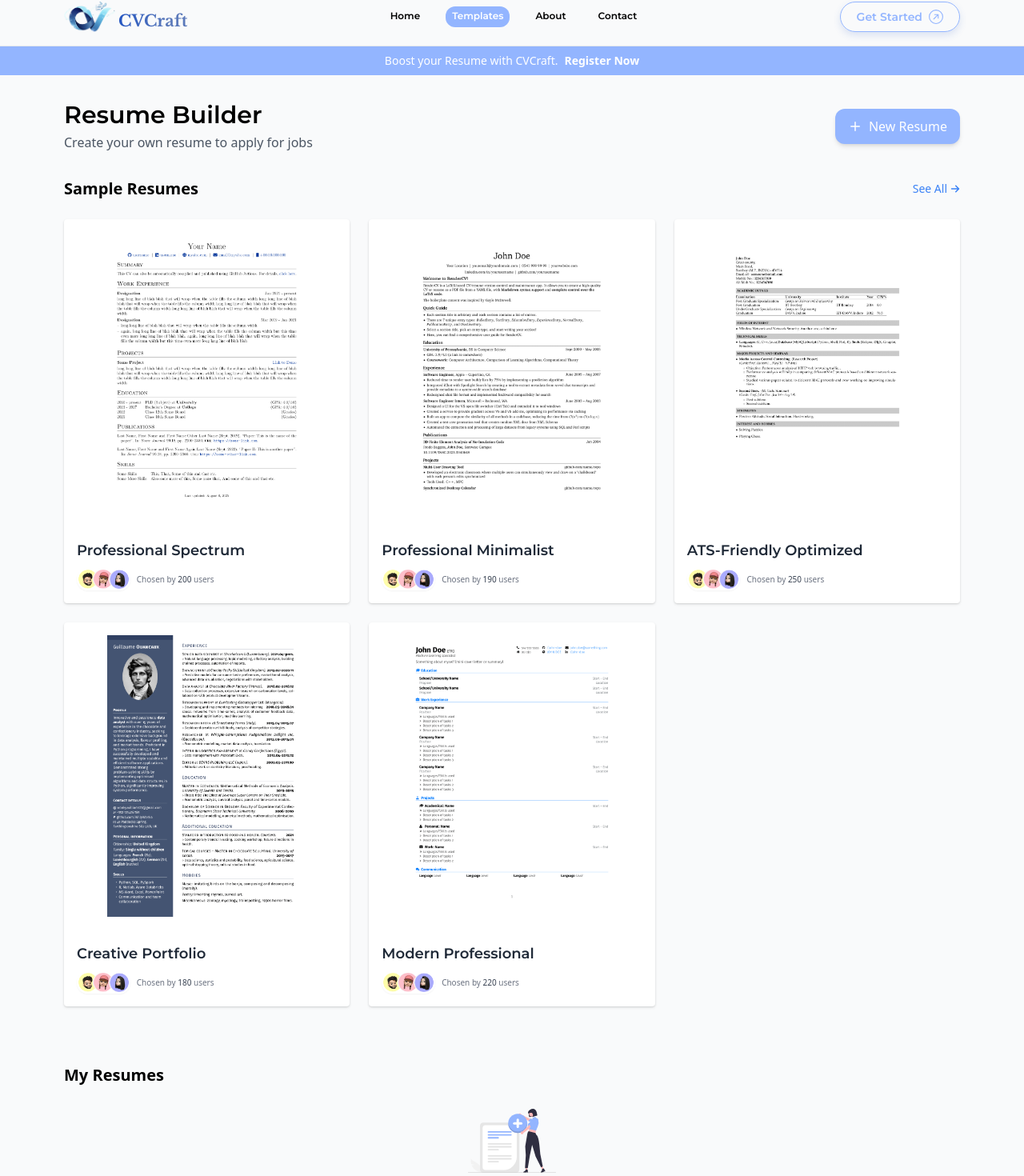
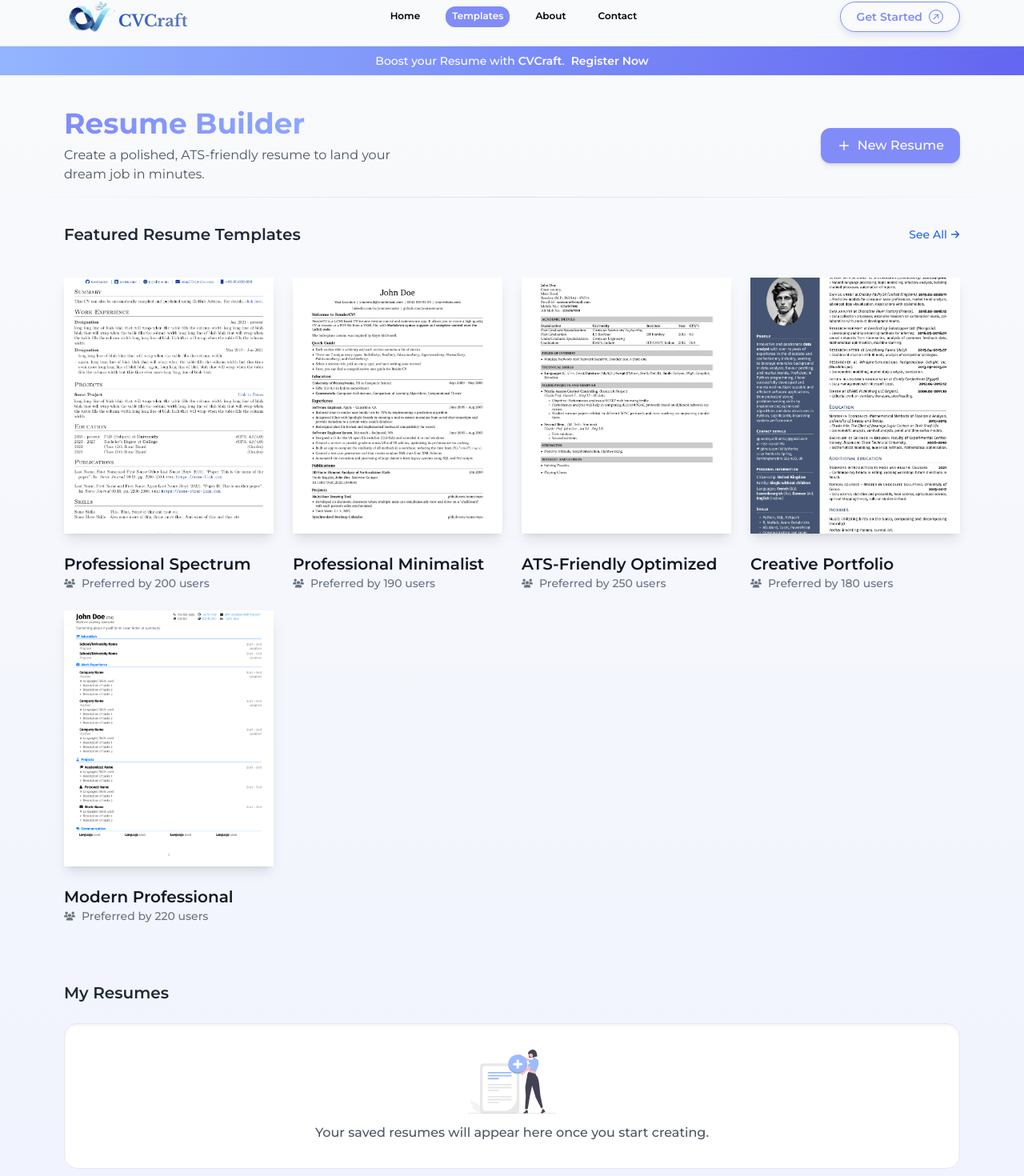
Before and after one commit to farhanadil1/CVCraft, a React (Create React App) app in the folder frontend/: page /templates in a window 1280 px wide. Shown: the part 15-1485 px from the top of the page at 80% size. Built offline with nearby package versions, Linux system fonts and the light colour scheme.

Commit message:
style: Update button styles across multiple components to use indigo color scheme and enhance hover effects

```diff
--- a/frontend/src/components/Navbar.js
+++ b/frontend/src/components/Navbar.js
@@ -42,8 +42,8 @@ const Navbar = () => {
               className={({ isActive }) =>
                 `font-para font-semibold px-2 py-1 rounded-xl cursor-pointer transition-all duration-300 border-b-2
                 ${isActive
-                  ? 'bg-primary text-white border-primary'
-                  : 'text-black hover:text-primary border-transparent hover:border-primary'}`
+                  ? 'bg-indigo-400 text-white border-indigo-400'
+                  : 'text-black hover:text-indigo-400 border-transparent hover:border-indigo-400'}`
               }
             >
               {item.name}
@@ -56,18 +56,18 @@ const Navbar = () => {
           <button
             onClick={handleNavigate}
             className="group relative inline-flex items-center gap-2 px-5 py-2 rounded-full
-                      border border-primary text-primary font-para font-semibold text-sm
+                      border border-indigo-400 text-indigo-400 font-para font-semibold text-sm
                       transition-all duration-300 overflow-hidden shadow-[0_4px_10px_rgba(40,88,193,0.15)]
                       hover:shadow-[0_6px_20px_rgba(40,88,193,0.25)]"
           >
-            <span className="absolute inset-0 bg-gradient-to-r from-primary to-accent2 opacity-0 group-hover:opacity-100 transition-opacity duration-300 rounded-full"></span>
+            <span className="absolute inset-0 bg-gradient-to-r from-indigo-400 to-primary opacity-0 group-hover:opacity-100 transition-opacity duration-300 rounded-full"></span>
 
             <span className="relative z-10 transition-all duration-300 group-hover:text-white">
               Get Started
             </span>
             <BsArrowUpRightCircle
               size={18}
-              className="relative z-10 text-primary group-hover:text-white transform transition-all duration-300 group-hover:translate-x-1 group-hover:-translate-y-0.5"
+              className="relative z-10 text-indigo-400 group-hover:text-white transform transition-all duration-300 group-hover:translate-x-1 group-hover:-translate-y-0.5"
             />
           </button>
         </div>
--- a/frontend/src/components/home/ResumeSection.js
+++ b/frontend/src/components/home/ResumeSection.js
@@ -81,7 +81,7 @@ const ResumeSection = () => {
       <button
         onClick={handleNavigate}
         className="px-6 py-3 md:my-6 font-semibold font-para text-sm text-white
-                     bg-gradient-to-r from-primary to-accent2 rounded-full shadow-lg
+                     bg-gradient-to-r from-indigo-400 to-primary rounded-full shadow-xl
                      hover:shadow-[0_6px_20px_rgba(40,88,193,0.4)] hover:scale-105
                      transition-all duration-300"
         >
--- a/frontend/src/components/home/herosection/HeroText.js
+++ b/frontend/src/components/home/herosection/HeroText.js
@@ -26,7 +26,7 @@ export default function HeroText() {
         <button
           onClick={handleNavigate}
           className="px-6 py-3 mt-6 md:mt-3 font-semibold font-para text-sm text-white
-                     bg-gradient-to-r from-primary to-accent2 rounded-full shadow-lg
+                     bg-gradient-to-r from-indigo-400 to-primary rounded-full shadow-xl
                      hover:shadow-[0_6px_20px_rgba(40,88,193,0.4)] hover:scale-105
                      transition-all duration-300"
         >
--- a/frontend/src/components/home/reviews/UsersReview.js
+++ b/frontend/src/components/home/reviews/UsersReview.js
@@ -96,7 +96,7 @@ export default function UsersReview() {
       <div className="text-center mt-16">
         <button
           className="px-6 py-3 mb-8 font-semibold font-para text-sm text-white
-                     bg-gradient-to-r from-primary to-accent2 rounded-full shadow-lg
+                     bg-gradient-to-r from-indigo-400 to-primary rounded-full shadow-xl
                      hover:shadow-[0_6px_20px_rgba(40,88,193,0.4)] hover:scale-105
                      transition-all duration-300"
         >
--- a/frontend/src/components/home/workingFlow/WorkingText.js
+++ b/frontend/src/components/home/workingFlow/WorkingText.js
@@ -27,7 +27,7 @@ export default function WorkingText() {
           <button
             onClick={handleNavigate}
             className="px-6 py-3 mt-8 mb-5 font-semibold font-para text-sm text-white
-                     bg-gradient-to-r from-primary to-accent2 rounded-full shadow-lg
+                     bg-gradient-to-r from-indigo-400 to-primary rounded-full shadow-xl
                      hover:shadow-[0_6px_20px_rgba(40,88,193,0.4)] hover:scale-105
                      transition-all duration-300"
         >
--- a/frontend/src/components/templates/TemplateCard.js
+++ b/frontend/src/components/templates/TemplateCard.js
@@ -1,57 +1,35 @@
 import React from "react";
 import { useNavigate } from "react-router-dom";
+import { FaUsers } from "react-icons/fa6";
+
 
 const TemplateCard = ({ id, name, preview, usersCount }) => {
   const navigate = useNavigate();
 
   return (
-    <div className="relative w-full group">
-      {/* Card Container */}
+    <div className="md:max-w-72 mx-8 md:mx-0">
       <div
+        className="cursor-pointer"
         onClick={() => navigate(`/editor/${id}`)}
-        className="cursor-pointer bg-white rounded overflow-hidden shadow-3d-light hover:shadow-xl transform hover:scale-y-95 transition-all duration-300 flex flex-col"
       >
-        {/* Preview Image */}
         <img
           src={preview}
           alt={name}
-          className="object-contain h-60 md:h-96 p-4"
+          className="h-80 w-72 mx-auto md:mx-0 shadow-lg object-cover transition-transform duration-500 hover:scale-105"
+          draggable={false}
         />
+      </div>
+      <h1
+        className="text-lg md:text-xl font-para font-semibold mt-6 hover:underline cursor-pointer text-left text-gray-900"
+        onClick={() => navigate(`/editor/${id}`)}
+      >
+        {name}
+      </h1>
+      <p className="text-sm items-center gap-2 flex font-medium text-paragraph">
+        <FaUsers />
+        Preferred by {usersCount} users
+      </p>
 
-        {/* Template Name & User Info */}
-        <div className="p-4 flex flex-col gap-2 flex-grow">
-          <h2 className="font-para font-semibold text-lg text-gray-800 line-clamp-1">
-            {name}
-          </h2>
-
-          <div className="flex items-center gap-2 mt-auto">
-            <img
-              src="./usericons.png"
-              alt="user"
-              className="w-18 h-7 rounded-full border-2 border-white shadow-sm"
-            />
-            <p className="text-gray-500 text-[10px]">
-              Chosen by <span className="font-medium text-gray-700">{usersCount}</span> users
-            </p>
-          </div>
-        </div>
-
-        {/* Enhanced Hover Overlay */}
-        <div className="absolute inset-0 bg-gradient-to-t from-black/60 to-transparent backdrop-blur-sm opacity-0 group-hover:opacity-100 transition-opacity duration-300 flex flex-col justify-center items-center text-center px-2">
-          <p className="text-white font-medium text-xs mb-2 animate-slide-up">
-            Preview & Use Template
-          </p>
-          <button
-            className="bg-primary text-white text-sm font-medium px-4 py-2 rounded-lg shadow-lg hover:bg-accent2 hover:scale-110 transition-all duration-300 flex items-center gap-1"
-            onClick={(e) => {
-              e.stopPropagation();
-              navigate(`/editor/${id}`);
-            }}
-          >
-            Use Template
-          </button>
-        </div>
-      </div>
     </div>
   );
 };
--- a/frontend/src/pages/TemplatePage.js
+++ b/frontend/src/pages/TemplatePage.js
@@ -5,9 +5,11 @@ import Footer from "../components/Footer";
 import { Link, useNavigate } from "react-router-dom";
 import { FiPlus } from "react-icons/fi";
 import { FaArrowRight } from "react-icons/fa6";
+import { motion } from "framer-motion";
 
 const TemplatePage = () => {
   const navigate = useNavigate();
+
   const templates = [
     { id: "template1", name: "Professional Spectrum", preview: "./cv1.png", usersCount: 200 },
     { id: "template2", name: "Professional Minimalist", preview: "./cv2.png", usersCount: 190 },
@@ -17,71 +19,91 @@ const TemplatePage = () => {
   ];
 
   return (
-    <div className="bg-page min-h-screen flex flex-col">
-      {/* Navbar */}
+    <div className="bg-gradient-to-b from-[#f9fafb] to-[#eef2ff] min-h-screen flex flex-col font-para">
       <Navbar />
-      {/* Announcement Banner */}
-      <div className="bg-primary text-white text-center text-sm font-medium py-2 px-4 flex justify-center items-center space-x-2">
-        <p>Boost your Resume with CVCraft.</p>
+      <div className="bg-gradient-to-r font-para from-primary to-indigo-500 text-white text-center text-sm font-medium py-2 px-4 flex justify-center items-center space-x-2 shadow-sm">
+        <p>Boost your Resume with <span className="font-semibold">CVCraft</span>.</p>
         <Link to="/auth" className="hover:underline font-semibold">
           Register Now
         </Link>
       </div>
+      <div className="px-6 md:px-20 pt-10 pb-4 flex flex-col md:flex-row justify-between items-start md:items-center gap-6">
+        <div>
+          <h1 className="text-3xl md:text-4xl font-bold bg-clip-text text-transparent bg-gradient-to-r from-indigo-400 to-primary mb-2">
+            Resume Builder
+          </h1>
+          <p className="text-gray-600 text-sm md:text-base max-w-md">
+            Create a polished, ATS-friendly resume to land your dream job in minutes.
+          </p>
+        </div>
 
-      {/* Header Section */}
-      <div className="px-6 md:px-20 pt-8 flex flex-col md:flex-row justify-between items-start md:items-center gap-4">
-        <div>
-          <h1 className="text-2xl md:text-3xl font-semibold font-para mb-1">Resume Builder</h1>
-          <p className="text-gray-600 text-sm md:text-base">Create your own resume to apply for jobs</p>
-        </div>
-        <button
+        <motion.button
+          whileHover={{ scale: 1.05 }}
+          whileTap={{ scale: 0.97 }}
           onClick={() => navigate(`/editor/template1`)}
-          className="bg-primary text-white flex items-center gap-2 py-2.5 px-4 rounded-xl font-medium shadow-md hover:scale-105 hover:bg-accent2 transition-all duration-300">
+          className="bg-indigo-400 text-white flex items-center gap-2 py-2.5 px-5 rounded-xl font-medium shadow-md hover:shadow-lg hover:bg-primary transition-all duration-300"
+        >
           <FiPlus size={18} />
           New Resume
-        </button>
+        </motion.button>
       </div>
 
-      {/* Sample Resumes Section */}
-      <div className="px-6 md:px-20 mt-8 flex justify-between items-center">
-        <h2 className="font-semibold text-lg md:text-xl">Sample Resumes</h2>
+      {/* Divider */}
+      <div className="h-px w-full bg-gradient-to-r from-transparent via-gray-300 to-transparent opacity-70 mb-8" />
+
+      <div className="px-6 md:px-20 flex justify-between items-center mb-4">
+        <h2 className="font-semibold text-lg md:text-xl text-gray-800">
+          Featured Resume Templates
+        </h2>
         <Link
           to="#"
-          className="flex items-center gap-1 text-blue-500 text-sm hover:underline font-medium"
+          className="flex items-center gap-1 text-blue-600 text-sm hover:underline font-medium"
         >
           See All <FaArrowRight size={12} />
         </Link>
       </div>
 
       {/* Templates Grid */}
-      <div className="grid grid-cols-2 md:grid-cols-3 gap-6 px-6 md:px-20 py-6">
+      <motion.div
+        className="grid grid-cols-2 sm:grid-cols-2 md:grid-cols-4 gap-6 px-6 md:px-20 py-6"
+        initial="hidden"
+        animate="visible"
+        variants={{
+          hidden: { opacity: 0, y: 40 },
+          visible: { opacity: 1, y: 0, transition: { duration: 0.6, staggerChildren: 0.1 } },
+        }}
+      >
         {templates.map((t) => (
-          <TemplateCard
+          <motion.div
             key={t.id}
-            id={t.id}
-            preview={t.preview}
-            name={t.name}
-            userImage={t.preview}
-            usersCount={t.usersCount}
-          />
+            variants={{ hidden: { opacity: 0, y: 20 }, visible: { opacity: 1, y: 0 } }}
+          >
+            <TemplateCard
+              id={t.id}
+              preview={t.preview}
+              name={t.name}
+              usersCount={t.usersCount}
+            />
+          </motion.div>
         ))}
-      </div>
+      </motion.div>
 
       {/* My Resumes Section */}
-      <div className="px-6 md:px-20 mt-12 mb-4">
-        <h2 className="font-semibold text-lg md:text-xl mb-4">My Resumes</h2>
-        <div className="grid place-items-center h-32">
-            <img
-              src="./save.svg"
-              alt="saved resume"
-              className="h-20 mt-2"
-            />
-            <h1 className="text-center font-medium font-para text-paragraph">
-            Your Saved Resume will appear here.
+      <div className="px-6 md:px-20 mt-12 mb-10">
+        <h2 className="font-semibold text-lg md:text-xl mb-6 text-gray-800">
+          My Resumes
+        </h2>
+
+        <motion.div
+          className="bg-white border border-gray-200 rounded-2xl shadow-inner p-8 flex flex-col justify-center items-center text-center hover:shadow-md transition-all duration-300"
+
+        >
+          <img src="./save.svg" alt="saved resume" className="h-20 mb-3 opacity-90" />
+          <h1 className="text-gray-600 font-medium">
+            Your saved resumes will appear here once you start creating.
           </h1>
-        </div>
+        </motion.div>
       </div>
-
 
       {/* Footer */}
       <Footer />
```
